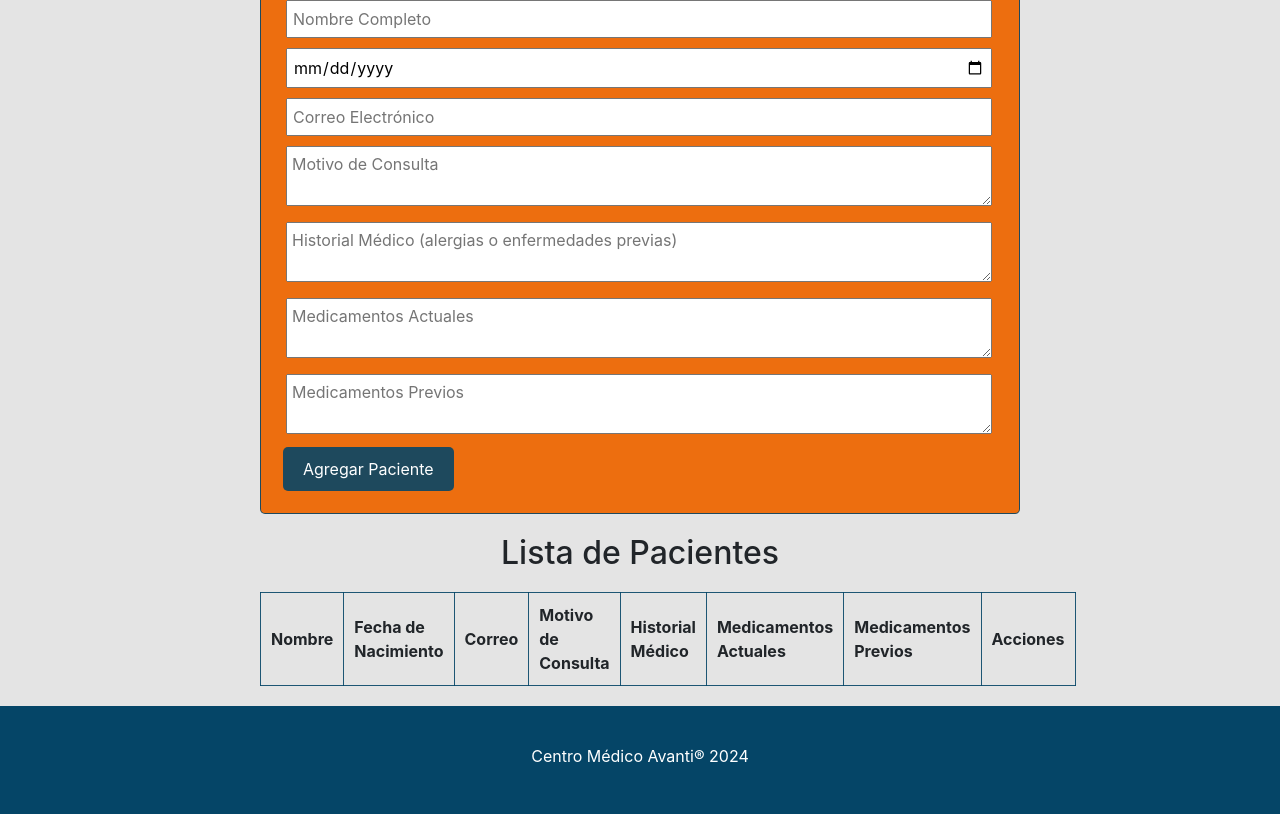
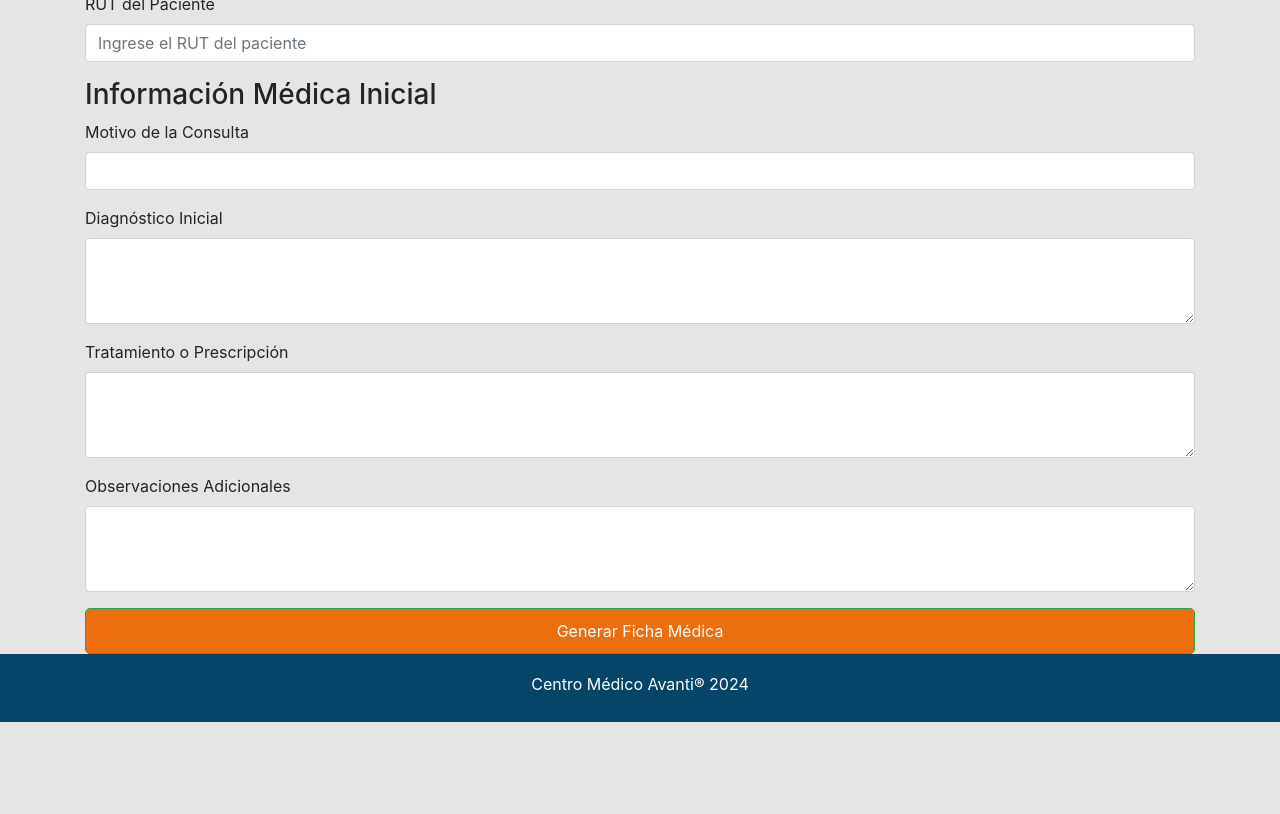
Before and after one commit to Chopan96/Vistas, a plain HTML site: page Medico/NuevoPaciente.html in a window 1280 px wide. Shown: the part 208-1022 px from the top of the page. After the commit the page ends 930 px from the top, so only its background shows below. Drawn offline with nearby package versions, Linux system fonts and the light colour scheme.

Commit message:
medico actualizacion fichas

```diff
--- a/Medico/NuevoPaciente.html
+++ b/Medico/NuevoPaciente.html
@@ -5,44 +5,48 @@
     <meta name="viewport" content="width=device-width, initial-scale=1.0">
     <title>Centro Médico Avanti</title>
     <link rel="stylesheet" href="https://maxcdn.bootstrapcdn.com/bootstrap/4.5.2/css/bootstrap.min.css">
-    <link rel="stylesheet" href="css/magia.css">
+    <link rel="stylesheet" href="css/estilo.css">
 </head>
 <body>
     <nav class="navbar navbar-expand-lg">
         <a class="navbar-brand" href="principal.html"><img src="imagenes/circular_logo.png" id="logo">Centro Médico Avanti</a>
     </nav>
+    <div class="container mt-5">
+        <h2>Generar Ficha Técnica Médica</h2>
 
-    <div class="container">
-        <h1>Agregar Ficha de Nuevo Paciente</h1>
-        <form id="pacienteForm">
-            <input type="text" id="nombre" placeholder="Nombre Completo" required>
-            <input type="date" id="fechaNacimiento" required>
-            <input type="email" id="correo" placeholder="Correo Electrónico" required>
-            <textarea id="motivoConsulta" placeholder="Motivo de Consulta"></textarea>
-            <textarea id="historialMedico" placeholder="Historial Médico (alergias o enfermedades previas)"></textarea>
-            <textarea id="medicamentosActuales" placeholder="Medicamentos Actuales"></textarea>
-            <textarea id="medicamentosPrevios" placeholder="Medicamentos Previos"></textarea>
-            <button type="submit">Agregar Paciente</button>
+        <!-- Formulario para ingresar el RUT del paciente y detalles médicos -->
+        <form id="generarFichaForm">
+            <div class="mb-3">
+                <label for="rut" class="form-label">RUT del Paciente</label>
+                <input type="text" class="form-control" id="rut" placeholder="Ingrese el RUT del paciente" required>
+            </div>
+
+            <!-- Datos médicos que el médico debe completar -->
+            <h3>Información Médica Inicial</h3>
+
+            <div class="mb-3">
+                <label for="motivoConsulta" class="form-label">Motivo de la Consulta</label>
+                <input type="text" class="form-control" id="motivoConsulta" required>
+            </div>
+
+            <div class="mb-3">
+                <label for="diagnosticoInicial" class="form-label">Diagnóstico Inicial</label>
+                <textarea class="form-control" id="diagnosticoInicial" rows="3" required></textarea>
+            </div>
+
+            <div class="mb-3">
+                <label for="tratamientoInicial" class="form-label">Tratamiento o Prescripción</label>
+                <textarea class="form-control" id="tratamientoInicial" rows="3"></textarea>
+            </div>
+
+            <div class="mb-3">
+                <label for="observaciones" class="form-label">Observaciones Adicionales</label>
+                <textarea class="form-control" id="observaciones" rows="3"></textarea>
+            </div>
+
+            <!-- Botón para guardar la ficha médica -->
+            <button type="submit" class="btn btn-success">Generar Ficha Médica</button>
         </form>
-
-        <h2>Lista de Pacientes</h2>
-        <table id="pacientesTable">
-            <thead>
-                <tr>
-                    <th>Nombre</th>
-                    <th>Fecha de Nacimiento</th>
-                    <th>Correo</th>
-                    <th>Motivo de Consulta</th>
-                    <th>Historial Médico</th>
-                    <th>Medicamentos Actuales</th>
-                    <th>Medicamentos Previos</th>
-                    <th>Acciones</th>
-                </tr>
-            </thead>
-            <tbody>
-                <script src="js/script.js"></script>
-            </tbody>
-        </table>
     </div>
 
     <footer class="footer">
```
Also changed, not shown: Medico/ficha.html (+43 -15 lines), Paciente/Medicos.html (+1 -1 lines).
